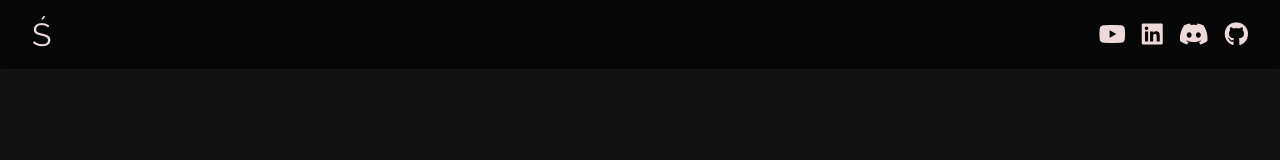
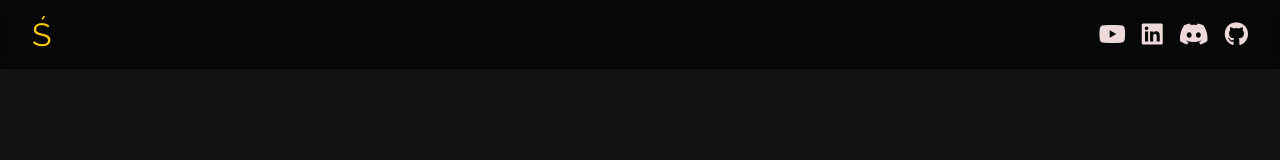
Before and after one commit to gitlaws/Devfolio, an Angular app: page / in a window 1280 px wide. Shown: the top 160 px of the page. Built offline with nearby package versions, Linux system fonts and the light colour scheme.

Commit message:
added sig anime

```diff
--- a/src/app/components/navbar/nav.component.scss
+++ b/src/app/components/navbar/nav.component.scss
@@ -17,9 +17,10 @@
 
 .zone .sig {
   text-decoration: none;
-  color: #edd9d9;
+  // color: #edd9d9;
   font-size: 2rem;
   align-items: center;
+  @include linear-gradient-sig;
 }
 
 .menu-items {
--- a/src/styles/_mixins.scss
+++ b/src/styles/_mixins.scss
@@ -16,16 +16,16 @@
 
 /* scroll section */
 
-@mixin linear-gradient-angular {
-  animation: color-angular 2s ease infinite alternate;
+@mixin linear-gradient-sig {
+  animation: color-sig 5s ease infinite alternate;
 
-  @keyframes color-angular {
+  @keyframes color-sig {
     0% {
-      color: $angular-red;
+      color: red;
     }
 
     100% {
-      color: $angular-white;
+      color: yellow;
     }
   }
 }
```
